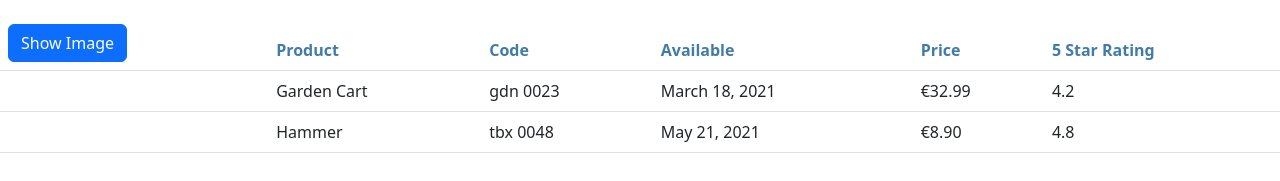
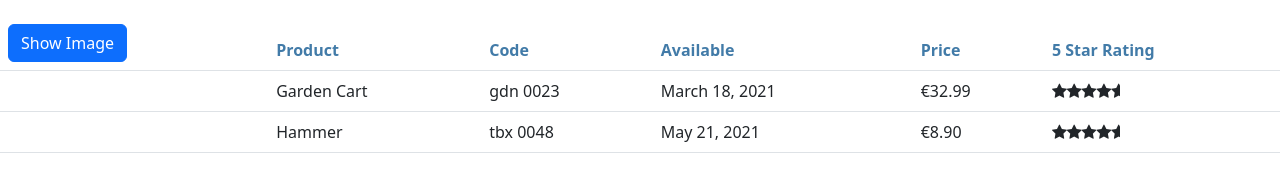
Before and after one commit to Tomasz-Zdeb/Angular-Sandbox, an Angular app in the folder APM-Start/: page / in a window 1280 px wide. Shown: the part 165-346 px from the top of the page. Built offline with nearby package versions, Linux system fonts and the light colour scheme.

Commit message:
Used star component in product list

```diff
--- a/APM-Start/src/app/products/product-list.component.html
+++ b/APM-Start/src/app/products/product-list.component.html
@@ -46,7 +46,7 @@
                     <td>{{ product.productCode | lowercase | convertToSpaces:'-'}}</td>
                     <td>{{ product.releaseDate }}</td>
                     <td>{{ product.price | currency:'EUR':'symbol':'1.2-2' }}</td>
-                    <td>{{ product.starRating }}</td>
+                    <td><pm-star></pm-star></td>
                 </tr>
             </tbody>
         </table>
```
